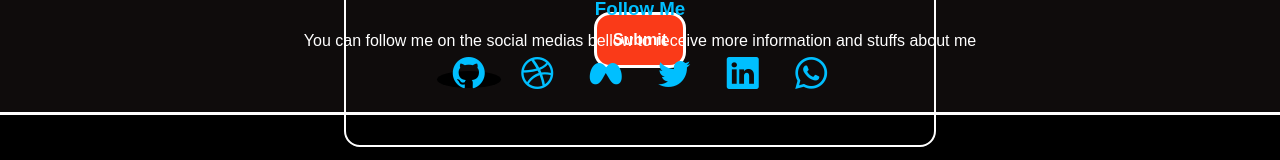
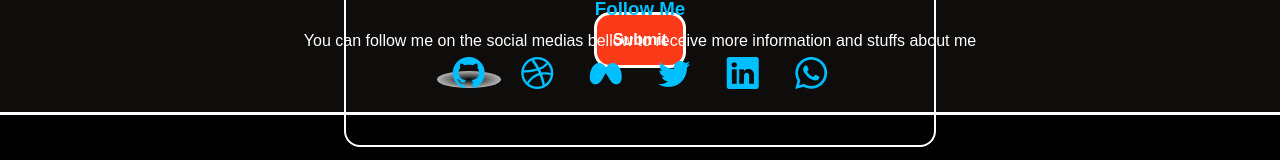
Before and after one commit to KellynCodes/portfolio-website, a plain HTML site: page GENERAL STYLES/generalstyle.html in a window 1280 px wide. In both pictures the pointer is over the link 468 px from the left and 5721 px from the top of the page. Shown: the part 5642-5802 px from the top of the page. Drawn offline with nearby package versions, Linux system fonts and the light colour scheme.

Commit message:
Update footer.css

```diff
--- a/FOOTER/footer.css
+++ b/FOOTER/footer.css
@@ -78,8 +78,11 @@ margin:1rem;
 }
 
  .socials a:hover{
-    background: black;
+    background: #ffffff;
+}
 
+.socials a:nth-child(1):hover{
+    background: radial-gradient(#050505, #ffffff )
 }
 
 
```
